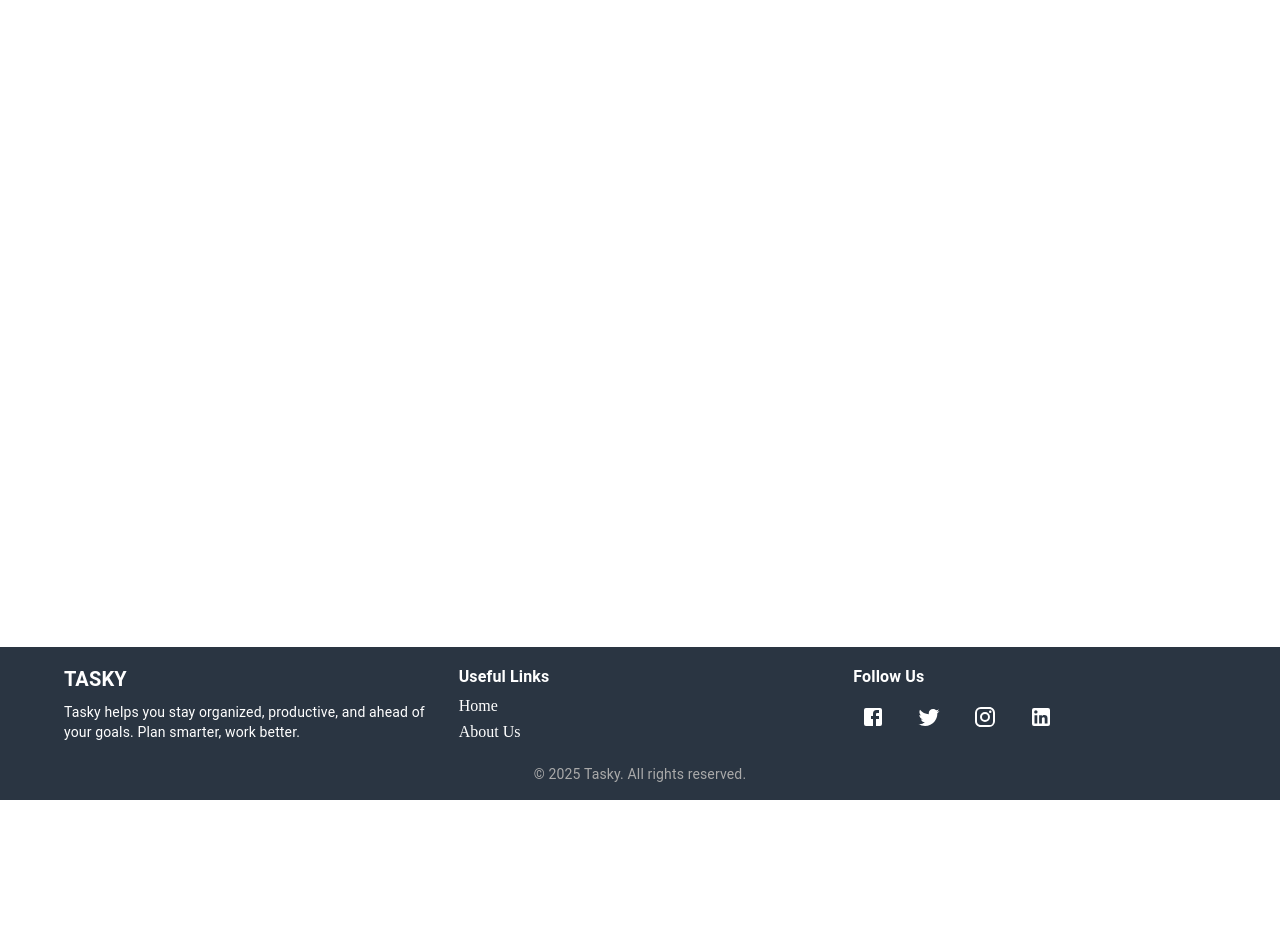
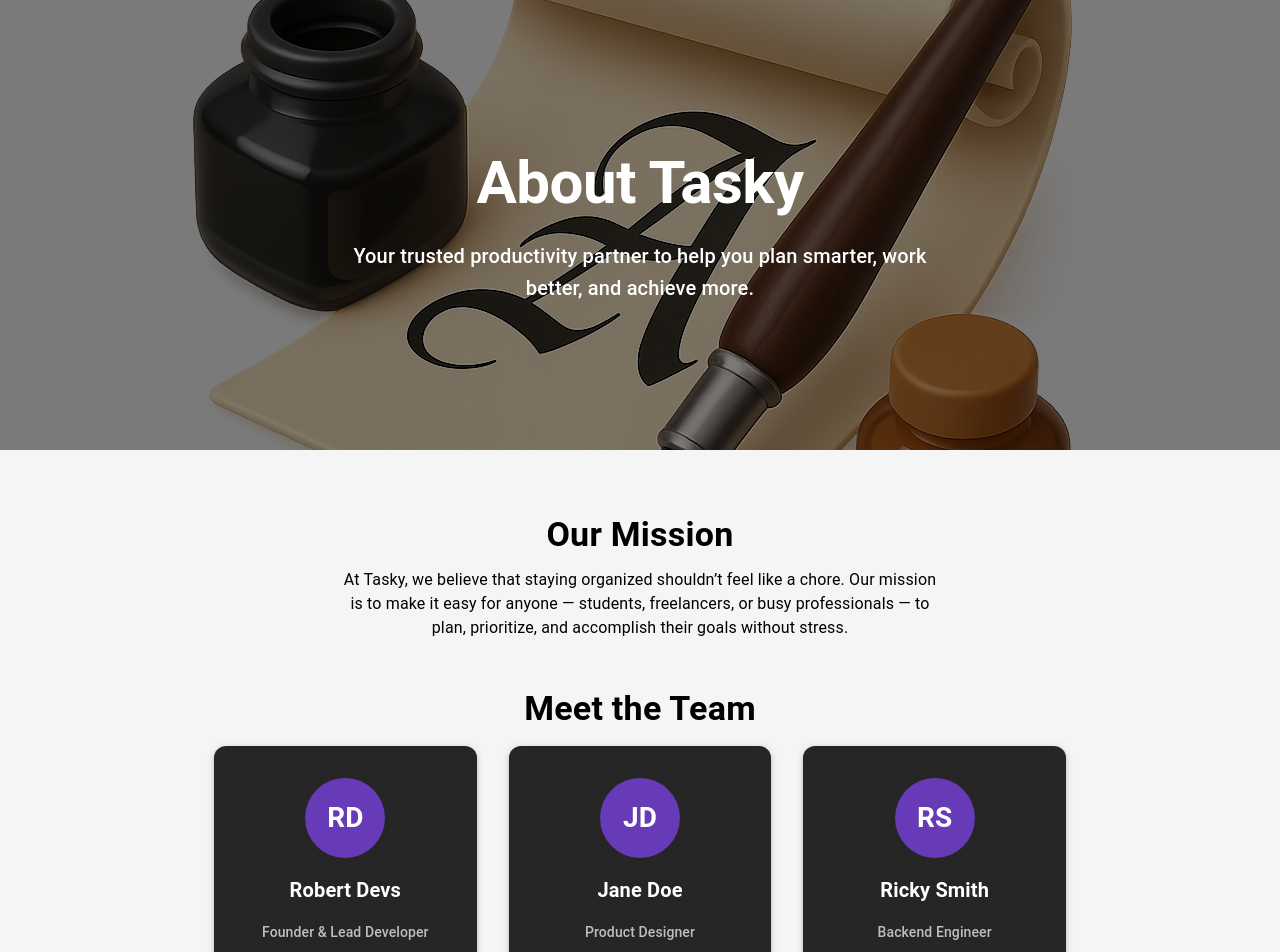
Before and after one commit to KE-FA/TaskY, a React (Vite) app in the folder client/: page /about in a window 1280 px wide. Shown: the top 952 px of the page. Before the commit the page ends 800 px from the top, so only its background shows below. Built offline with nearby package versions, Linux system fonts and the light colour scheme.

Commit message:
add the about section and modify footer

```diff
--- a/client/src/App.tsx
+++ b/client/src/App.tsx
@@ -9,6 +9,7 @@
 import Footer from "./Components/Footer";
 import Protected from "./Components/Protected";
 import CompletedTask from "./Pages/CompletedTask";
+import About from "./Pages/About";
 import { Toaster } from "react-hot-toast";
 import "./index.css";
 
@@ -39,15 +40,17 @@
   const hideHeaderFooter = ["/","/login", "/register","/about"].includes(location.pathname);
 
 
-  const isAuthenticated = true;
+  // const isAuthenticated = true;
 
   return (
     <>
-      {!hideHeaderFooter && isAuthenticated && <Header />}
+      {!hideHeaderFooter  && <Header />}
       <Routes>
         <Route path="/" element={<Home />} />
         <Route path="/login" element={<Login />} />
         <Route path="/register" element={<Register />} />
+        <Route path="/about" element={<About />} />
+
         <Route
           path="/tasks"
           element={
--- a/client/src/Components/Footer.tsx
+++ b/client/src/Components/Footer.tsx
@@ -1,3 +1,4 @@
+
 import {
   Box,
   Container,
@@ -16,16 +17,13 @@
       sx={{
         bgcolor: "#2A3542",
         color: "#fff",
-        py: 2,
-        position: "fixed",
-        bottom: 0,
-        left: 0,
-        width: "100%",
+        py: 4,
       }}
     >
       <Container maxWidth="lg">
         <Grid container spacing={4}>
-          <Grid size={{ xs: 12, md: 4 }}>
+
+          <Grid size={{xs:12, md:4}}>
             <Typography variant="h6" fontWeight="bold" gutterBottom>
               TASKY
             </Typography>
@@ -35,7 +33,7 @@
             </Typography>
           </Grid>
 
-          <Grid size={{ xs: 12, sm: 6, md: 4 }}>
+          <Grid size={{xs:12, sm:6, md:4}}>
             <Typography variant="subtitle1" fontWeight="bold" gutterBottom>
               Useful Links
             </Typography>
@@ -46,11 +44,12 @@
               <Link href="/about" color="inherit" underline="hover">
                 About Us
               </Link>
+
             </Stack>
           </Grid>
 
           {/* Socials */}
-          <Grid size={{ xs: 12, sm: 6, md: 4 }}>
+          <Grid size={{xs:12, sm:6, md:4}}>
             <Typography variant="subtitle1" fontWeight="bold" gutterBottom>
               Follow Us
             </Typography>
@@ -94,7 +93,7 @@
         <Typography
           variant="body2"
           align="center"
-          sx={{ mt: 2.7, color: "#aaa" }}
+          sx={{ mt: 3, color: "#aaa" }}
         >
           &copy; {new Date().getFullYear()} Tasky. All rights reserved.
         </Typography>
--- a/client/src/Pages/About.tsx
+++ b/client/src/Pages/About.tsx
@@ -0,0 +1,163 @@
+import {
+  Box,
+  Container,
+  Typography,
+  Grid,
+  Stack,
+  Avatar,
+  Paper,
+} from "@mui/material";
+
+const teamMembers = [
+  {
+    name: "Robert Devs",
+    role: "Founder & Lead Developer",
+    bio: "Robert is passionate about building tools that help people stay productive and organized effortlessly.",
+  },
+  {
+    name: "Jane Doe",
+    role: "Product Designer",
+    bio: "Jane designs delightful, user-friendly interfaces that make Tasky easy and enjoyable to use every day.",
+  },
+  {
+    name: "Ricky Smith",
+    role: "Backend Engineer",
+    bio: "John makes sure Tasky is fast, secure, and handles millions of tasks with zero downtime.",
+  },
+];
+
+export default function AboutUs() {
+  return (
+    <Box sx={{ bgcolor: "#f5f5f5" }}>
+      <Box
+        sx={{
+          position: "relative",
+          width: "100%",
+          height: { xs: 300, md: 450 },
+          backgroundImage:
+            "url(/about.png)",
+          backgroundSize: "normal",
+          backgroundPosition: "center",
+          backgroundRepeat:"no-repeat",
+          display: "flex",
+          alignItems: "center",
+          justifyContent: "center",
+        }}
+      >
+        <Box
+          sx={{
+            position: "absolute",
+            width: "100%",
+            height: "100%",
+            bgcolor: "rgba(0, 0, 0, 0.5)",
+          }}
+        />
+        <Container
+          sx={{
+            position: "relative",
+            zIndex: 1,
+            textAlign: "center",
+            color: "#fff",
+          }}
+        >
+          <Typography variant="h2" fontWeight="bold" gutterBottom>
+            About Tasky
+          </Typography>
+          <Typography variant="h6" maxWidth="sm" mx="auto">
+            Your trusted productivity partner to help you plan smarter, work
+            better, and achieve more.
+          </Typography>
+        </Container>
+      </Box>
+
+
+      <Container maxWidth="md" sx={{ py: 8 }}>
+        <Typography
+          variant="h4"
+          fontWeight="bold"
+          textAlign="center"
+          gutterBottom
+        >
+          Our Mission
+        </Typography>
+        <Typography
+          variant="body1"
+          textAlign="center"
+          mb={6}
+          maxWidth="sm"
+          mx="auto"
+        >
+          At Tasky, we believe that staying organized shouldn’t feel like a
+          chore. Our mission is to make it easy for anyone — students,
+          freelancers, or busy professionals — to plan, prioritize, and
+          accomplish their goals without stress.
+        </Typography>
+
+
+        <Typography
+          variant="h4"
+          fontWeight="bold"
+          textAlign="center"
+          gutterBottom
+        >
+          Meet the Team
+        </Typography>
+
+        <Grid container spacing={4} mt={2}>
+          {teamMembers.map((member) => (
+            <Grid key={member.name} size={{xs:12, sm:6, md:4}} >
+              <Paper
+                elevation={3}
+                sx={{
+                  p: 4,
+                  borderRadius: 3,
+                  textAlign: "center",
+                  height: "100%",
+                  transition: "transform 0.3s",
+                  "&:hover": {
+                    transform: "translateY(-5px)",
+                  },
+                }}
+              >
+                <Stack alignItems="center" spacing={2}>
+                  <Avatar
+                    sx={{
+                      bgcolor: "#673ab7",
+                      color: "#fff",
+                      width: 80,
+                      height: 80,
+                      fontSize: 28,
+                      fontWeight: "bold",
+                    }}
+                  >
+                    {member.name
+                      .split(" ")
+                      .map((n) => n[0])
+                      .join("")}
+                  </Avatar>
+                  <Typography variant="h6" fontWeight="bold">
+                    {member.name}
+                  </Typography>
+                  <Typography
+                    variant="subtitle2"
+                    color="text.secondary"
+                    fontWeight="medium"
+                  >
+                    {member.role}
+                  </Typography>
+                  <Typography
+                    variant="body2"
+                    color="text.secondary"
+                    textAlign="center"
+                  >
+                    {member.bio}
+                  </Typography>
+                </Stack>
+              </Paper>
+            </Grid>
+          ))}
+        </Grid>
+      </Container>
+    </Box>
+  );
+}
```
Also changed, not shown: client/public/about.png (added).
